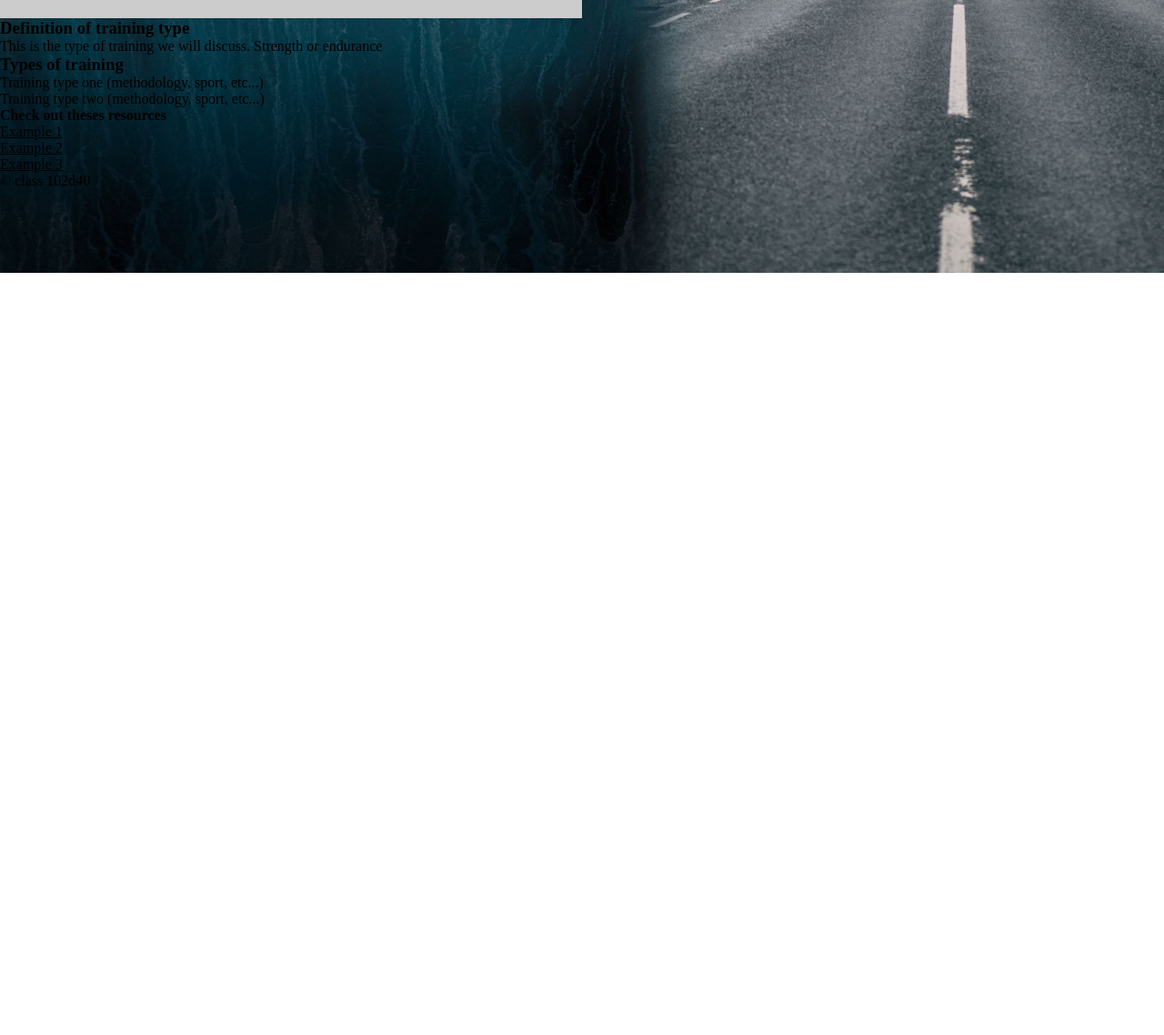
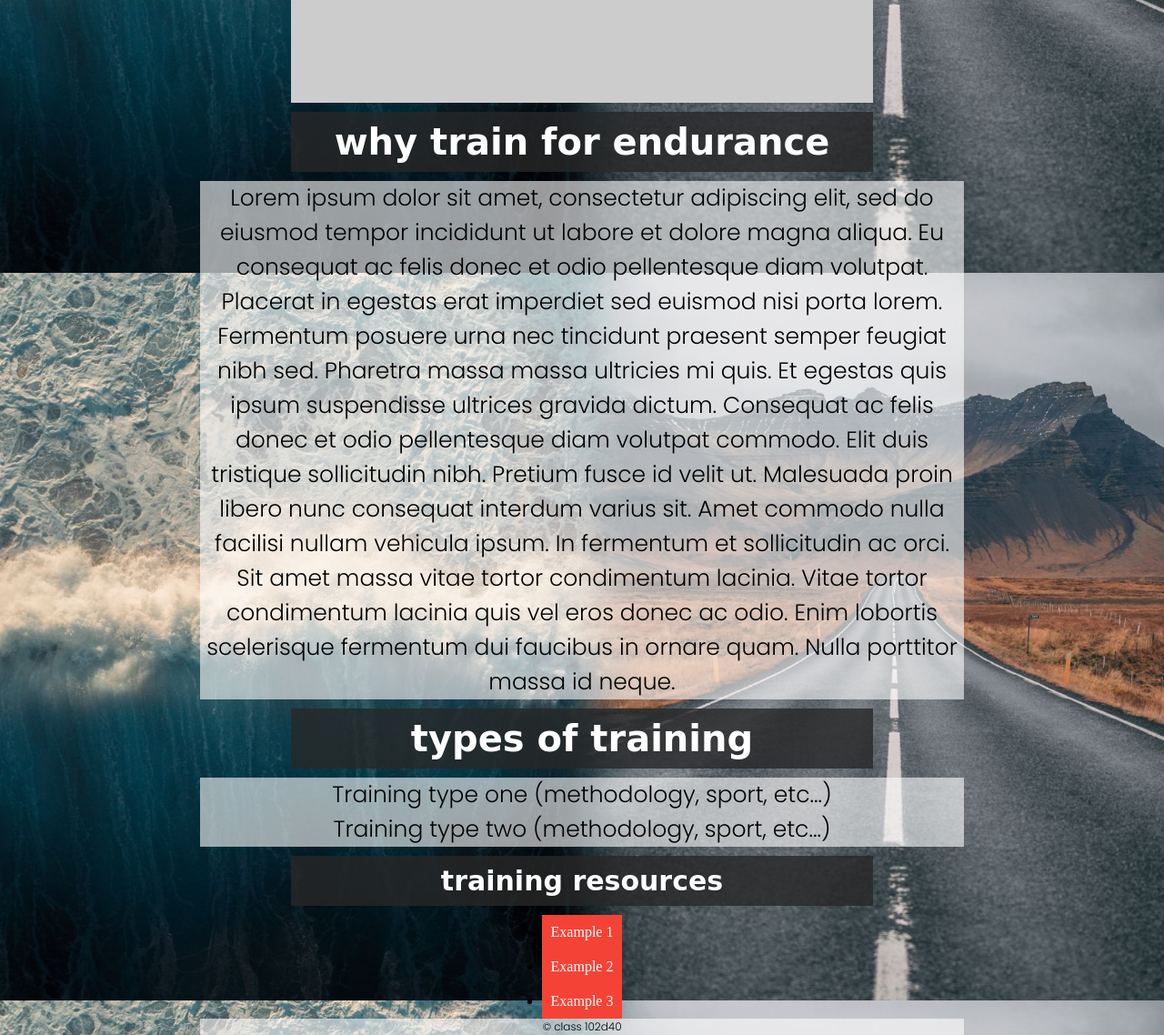
Before and after one commit to RDBALL/lab04, a plain HTML site: page index.html in a window 1280 px wide. Shown: the part 500-1638 px from the top of the page at 91% size. Before the commit the page ends 800 px from the top, so only its background shows below. Drawn offline with Linux system fonts and the light colour scheme; placeholder pictures from the web are drawn by us; a web font is replaced by a local one.

Commit message:
centered elements and added more styles

```diff
--- a/index.html
+++ b/index.html
@@ -13,30 +13,40 @@
             </section>
 		<main>
 			<section>
-				<h2>This will show either "Strength" or "Endurance"</h2>
+                <div align="center">
+				<h2>ENDURANCE</h2>
 				<img src="https://dummyimage.com/640x360/fff/aaa" alt="person working out"/>
+                </div>
 			</section>
 			<section>
-				<h3>Definition of training type</h3>
-                    <p>This is the type of training we will discuss. Strength or endurance</p>
+                <div align="center">
+				<h3>why train for endurance</h3>
+                    <p>Lorem ipsum dolor sit amet, consectetur adipiscing elit, sed do eiusmod tempor incididunt ut labore et dolore magna aliqua. Eu consequat ac felis donec et odio pellentesque diam volutpat. Placerat in egestas erat imperdiet sed euismod nisi porta lorem. Fermentum posuere urna nec tincidunt praesent semper feugiat nibh sed. Pharetra massa massa ultricies mi quis. Et egestas quis ipsum suspendisse ultrices gravida dictum. Consequat ac felis donec et odio pellentesque diam volutpat commodo. Elit duis tristique sollicitudin nibh. Pretium fusce id velit ut. Malesuada proin libero nunc consequat interdum varius sit. Amet commodo nulla facilisi nullam vehicula ipsum. In fermentum et sollicitudin ac orci. Sit amet massa vitae tortor condimentum lacinia. Vitae tortor condimentum lacinia quis vel eros donec ac odio. Enim lobortis scelerisque fermentum dui faucibus in ornare quam. Nulla porttitor massa id neque.</p>
+                </div>
+                </section>
+			<section>
+                <div align="center">
+				<h3>types of training</h3>
+					<ul>
+                    	<li><p>Training type one (methodology, sport, etc...)</p></li>
+						<li><p>Training type two (methodology, sport, etc...)</p></li>
+					</ul>
+                </div>
 			</section>
 			<section>
-				<h3>Types of training</h3>
-					<ul>
-                    	<li>Training type one (methodology, sport, etc...)</li>
-						<li>Training type two (methodology, sport, etc...)</li>
-					</ul>
-			</section>
-			<section>
-				<h4>Check out theses resources</h4>
-                <ul>
+                <div align="center">
+				<h4>training resources</h4>
+                <ul class="training-links">
 					<li><a href="Example URL 1">Example 1</a></li>
 					<li><a href="Example URL 2">Example 2</a></li>
 					<li><a href="Example URL 3">Example 3</a></li>
 				</ul>
+                </div>
 		</main>
 		<footer>
-            <p> &copy; class 102d40</p>
+            <div align="center">
+            <p class="copyright"> &copy; class 102d40</p>
+            </div>
 		</footer>
 	</body>
 </html>
--- a/styles.css
+++ b/styles.css
@@ -1,4 +1,4 @@
-@import url('https://fonts.googleapis.com/css2?family=Goldman&display=swap');
+@import url('https://fonts.googleapis.com/css2?family=Goldman&family=Poppins:wght@300&display=swap');
 
 *{
     box-sizing: border-box;
@@ -10,11 +10,56 @@ a {
     color: inherit;
 }
 
+main {
+    display: inline;
+    justify-content:space-evenly;
+    align-items: center;
+}
+
 h1 {
     background-color: black;
     color:white;
     font-family: 'Goldman', cursive;
     text-align: center;
+}
+
+h2 {
+    font-family: 'Goldman', cursive;
+    color: white;
+    font-size: 60px;
+    width: 640px;
+    background: rgb(39, 39, 39, .8);
+    padding: 10px 10px;
+    margin-bottom: 10px;
+}
+
+h3 {
+    font-family: 'Goldman', cursive;
+    color: white;
+    font-size: 40px;
+    width: 640px;
+    background: rgb(39, 39, 39, .8);
+    padding: 10px 10px;
+    margin-top: 10px;
+    margin-bottom: 10px;
+}
+
+h4 {
+    font-family: 'Goldman', cursive;
+    color: white;
+    font-size: 30px;
+    width: 640px;
+    background: rgb(39, 39, 39, .8);
+    padding: 10px 10px;
+    margin-top: 10px;
+    margin-bottom: 10px;
+}
+
+p {
+    font-family: 'Poppins', sans-serif;
+    font-size: 25px;
+    background: rgba(255, 255, 255, 0.6);
+    max-width: 840px;
 }
 
 .navigation {
@@ -33,7 +78,22 @@ h1 {
 }
 
 .navigation a:hover {
-    color: rgb(39, 39, 39)}
+    color: rgb(39, 39, 39)
+}
+
+a:link, a:active {
+    background-color: #f44336;
+    color: white;
+    padding: 10px 10px;
+    text-align: center;
+    text-decoration: none;
+    display: inline-block;
+}
+
+a:hover, a:active {
+    background-color: red;
+    opacity: 0.8;
+}
 
 body {
     background-image: url(assets/images/lab104bg.jpg);
@@ -42,3 +102,13 @@ body {
     background-attachment: fixed;
     height: 100vh;
 }
+
+.training-links {
+    display: inline-block;
+}
+
+.copyright {
+    font-size: 12px;
+    background: rgba(255, 255, 255, 0.6);
+    width: auto;
+}
```
